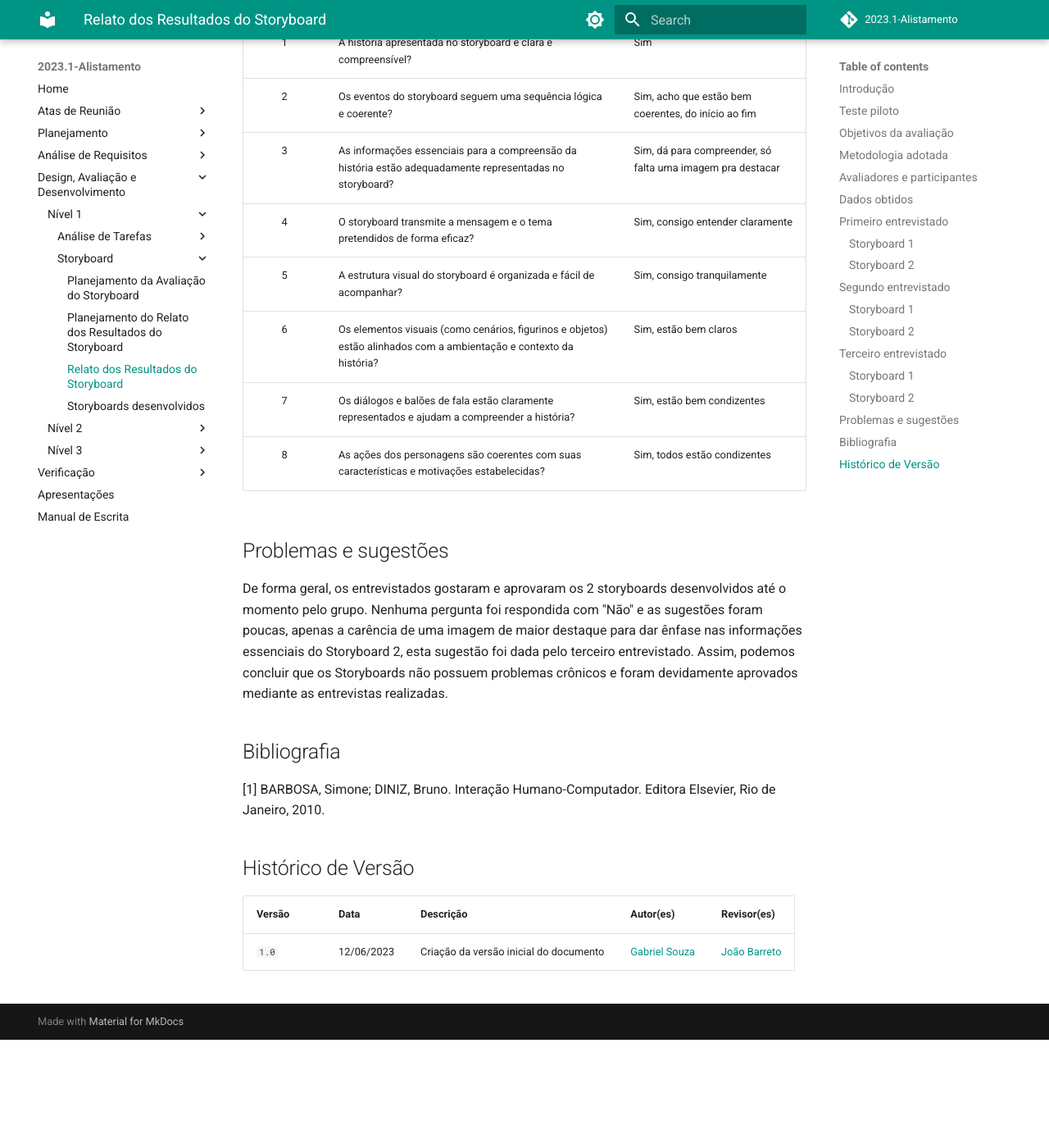
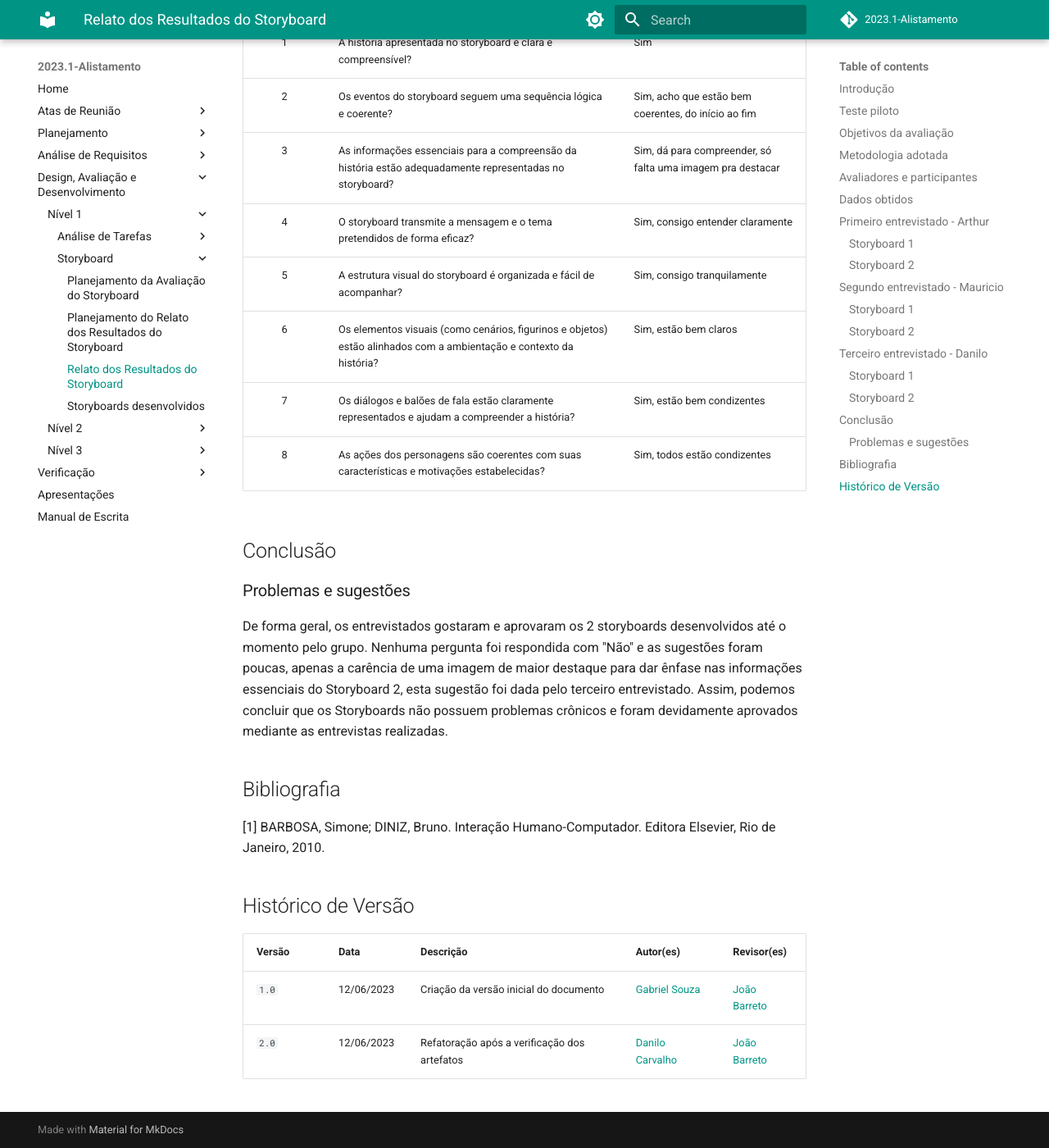
Before and after one commit to Interacao-Humano-Computador/2023.1-Alistamento, an MkDocs documentation site: the page built from docs/design_avaliacao_desenvolvimento/nivel1/storyboard/relato_resultados.md, in a window 1280 px wide and 1400 px high, scrolled down 5031 px. Shown: the whole window at 82% size. Built offline with MkDocs 1.6.1 and Material for MkDocs 9.7.7, drawn with Linux system fonts in a browser that asks for light colours; comment, search, counter and statistics services are not loaded; before the commit the page ends 6299 px from its top, so only the background shows below that; some of the changed text lies outside the part shown.

Commit message:
Update relato_resultados.md

```diff
--- a/docs/design_avaliacao_desenvolvimento/nivel1/storyboard/relato_resultados.md
+++ b/docs/design_avaliacao_desenvolvimento/nivel1/storyboard/relato_resultados.md
@@ -31,7 +31,7 @@
 
 ## Dados obtidos
 
-## Primeiro entrevistado
+## Primeiro entrevistado - Arthur
 
 ### Storyboard 1
 
@@ -59,7 +59,7 @@
 | 7 | Os diálogos e balões de fala estão claramente representados e ajudam a compreender a história? | Sim, dá para entender, ele não consegue assumir a vaga por conta do alistamento
 | 8 | As ações dos personagens são coerentes com suas características e motivações estabelecidas? | Sim, está de acordo
 
-## Segundo entrevistado
+## Segundo entrevistado - Mauricio
 
 ### Storyboard 1
 
@@ -87,7 +87,7 @@
 | 7 | Os diálogos e balões de fala estão claramente representados e ajudam a compreender a história? | Sim, ajuda bastante
 | 8 | As ações dos personagens são coerentes com suas características e motivações estabelecidas? | Sim
 
-## Terceiro entrevistado
+## Terceiro entrevistado - Danilo
 
 ### Storyboard 1
 
@@ -115,7 +115,8 @@
 | 7 | Os diálogos e balões de fala estão claramente representados e ajudam a compreender a história? | Sim, estão bem condizentes
 | 8 | As ações dos personagens são coerentes com suas características e motivações estabelecidas? | Sim, todos estão condizentes
 
-## Problemas e sugestões
+## Conclusão
+### Problemas e sugestões
 
 De forma geral, os entrevistados gostaram e aprovaram os 2 storyboards desenvolvidos até o momento pelo grupo. Nenhuma pergunta foi respondida
 com "Não" e as sugestões foram poucas, apenas a carência de uma imagem de maior destaque para dar ênfase nas informações essenciais do Storyboard 2,
@@ -131,3 +132,4 @@
 | Versão | Data  | Descrição                          | Autor(es)     |  Revisor(es)  |
 | ------ | ----- | ---------------------------------- | ------------- | ------------- |
 | `1.0`  | 12/06/2023     | Criação da versão inicial do documento | [Gabriel Souza](https://github.com/GabrielMS00) |  [João Barreto](https://github.com/JoaoBarreto03)  |
+| `2.0`  | 12/06/2023     | Refatoração após a verificação dos artefatos | [Danilo Carvalho](https://github.com/Danilo-Carvalho-Antunes) |  [João Barreto](https://github.com/JoaoBarreto03)  |
```
